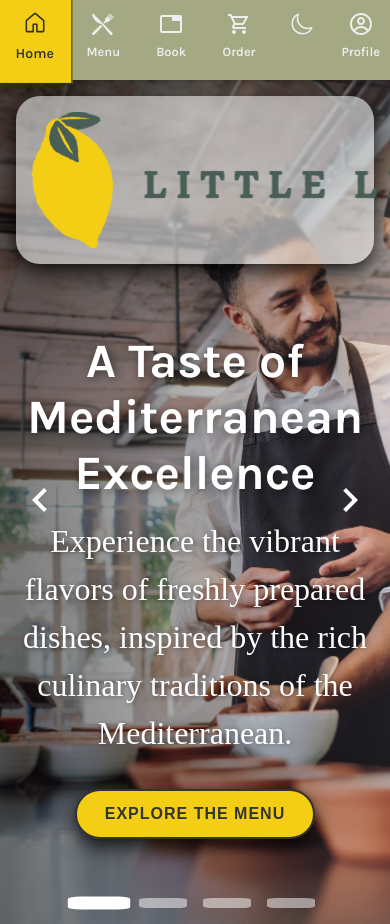
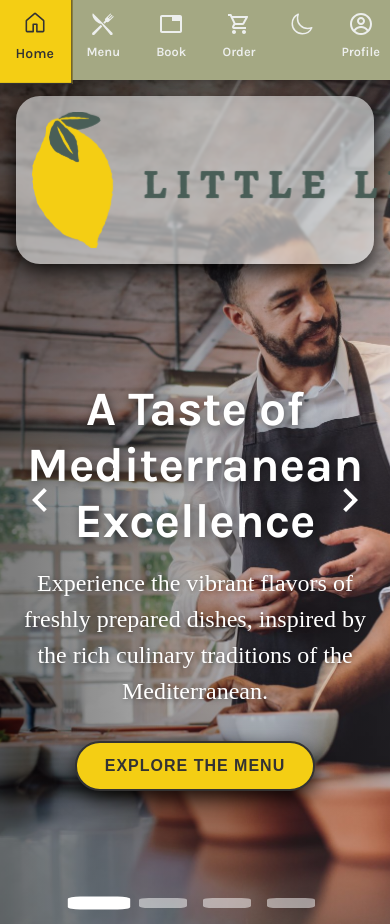
Before and after one commit to dluksa20/Little-lemon, a React (Vite) app: page / in a window 390 px wide. Built offline with nearby package versions, Linux system fonts and the light colour scheme; a web font is replaced by a local one.

Commit message:
new hero layout

```diff
--- a/src/components/hero/Hero.css
+++ b/src/components/hero/Hero.css
@@ -13,7 +13,7 @@
     --f-text: 'Markazi Text', 'sans-serif';
     --f-bold: 600;
     --f-sm: 1rem;
-    --f-md: 2rem;
+    --f-md: 1.5rem;
     --f-lg: 3rem;
     --f-xl: 4rem;
 }
@@ -21,7 +21,7 @@
 /* Hero slider */
 .hero-slider {
     height: 100vh;
-    min-height: 700px;
+    min-height: 500px;
 }
 
 .hero-content {
@@ -131,7 +131,7 @@
 @media (max-width: 768px) {
     .hero-slider {
         /* height: calc(100vh - 80px); */
-        min-height: 700px;
+        min-height: 500px;
 
     }
 
```
